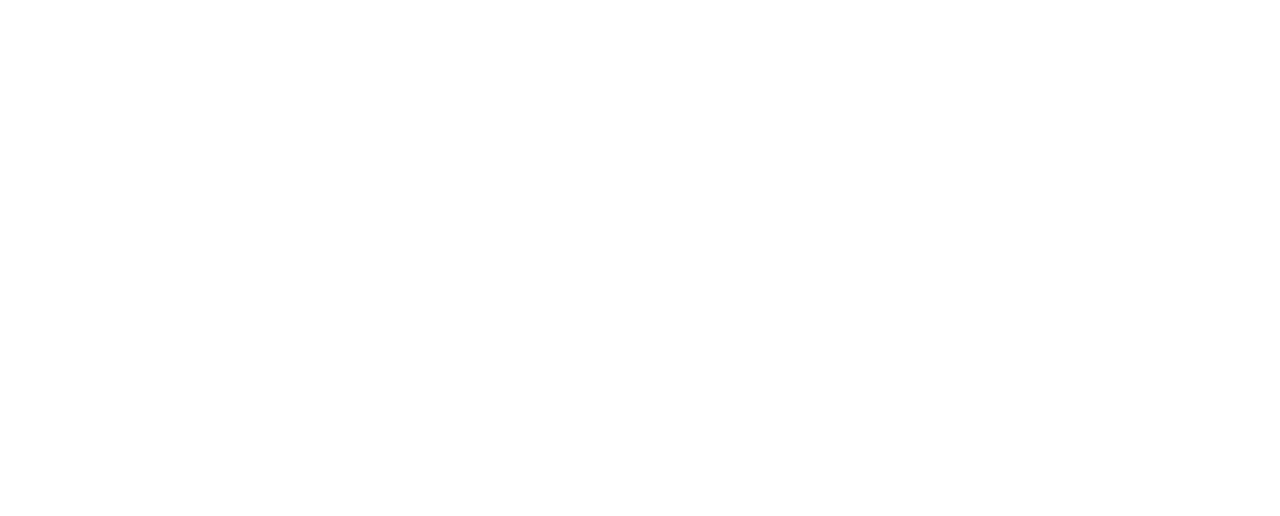
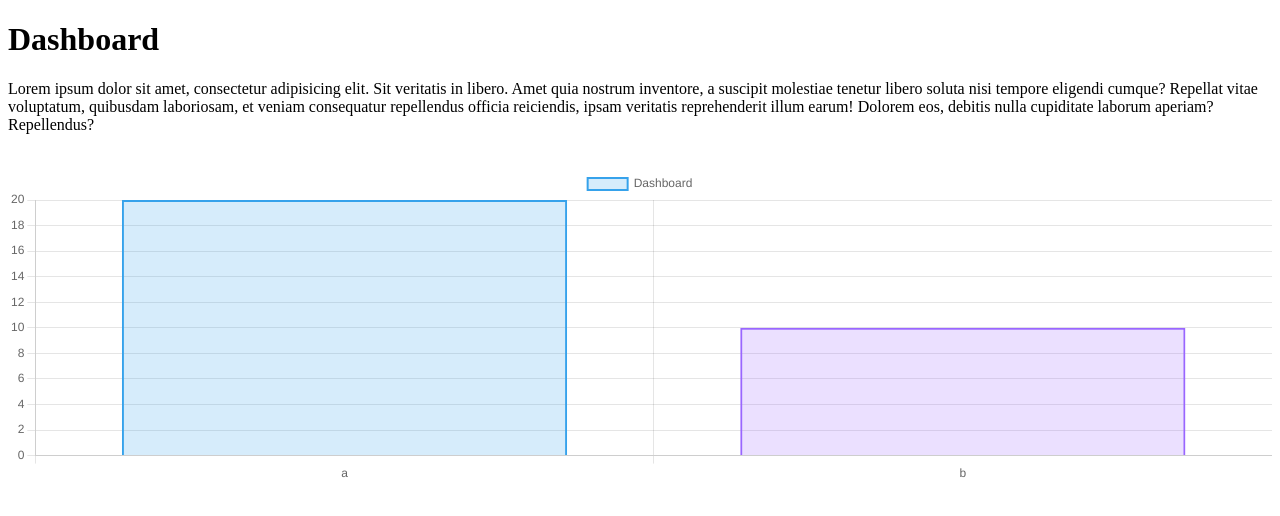
Before and after one commit to Anti2023/UDD_P3_Dashboard, a website: page index.html in a window 1280 px wide. Drawn offline with nearby package versions, Linux system fonts and the light colour scheme.

Commit message:
Agrego carpetas para modularización, instalo bootstrap a través de npm

```diff
--- a/app.js
+++ b/app.js
@@ -0,0 +1 @@
+import { grafico, chart } from './grafico.js'
--- /dev/null
+++ b/grafico.js
@@ -0,0 +1,23 @@
+const grafico = document.getElementById('graphic');
+
+const chart = new Chart(grafico, {
+    type: 'bar',
+    data: {
+        datasets: [{
+            data: [20, 10],
+            label: 'Dashboard',
+            backgroundColor: [
+                'rgba(54, 162, 235, 0.2)',
+                'rgba(153, 102, 255, 0.2)'
+            ],
+            borderColor: [
+                'rgb(54, 162, 235)',
+                'rgb(153, 102, 255)'
+            ],
+            borderWidth: 2
+        }],
+        labels: ['a', 'b']
+    }
+})
+
+export { grafico, chart };
--- a/index.html
+++ b/index.html
@@ -1,11 +1,21 @@
 <!DOCTYPE html>
-<html lang="en">
+<html lang="es">
+
 <head>
     <meta charset="UTF-8">
     <meta name="viewport" content="width=device-width, initial-scale=1.0">
-    <title>Document</title>
+    <title>Dashboard</title>
 </head>
+
 <body>
+    <h1>Dashboard</h1>
+    <p>Lorem ipsum dolor sit amet, consectetur adipisicing elit. Sit veritatis in libero. Amet quia nostrum inventore, a
+        suscipit molestiae tenetur libero soluta nisi tempore eligendi cumque? Repellat vitae voluptatum, quibusdam
+        laboriosam, et veniam consequatur repellendus officia reiciendis, ipsam veritatis reprehenderit illum earum!
+        Dolorem eos, debitis nulla cupiditate laborum aperiam? Repellendus?</p><br>
+    <canvas id="graphic" width="400" height="100"></canvas>
+    <script src="https://cdn.jsdelivr.net/npm/chart.js"></script>
+    <script type="module" src="./app.js"></script>
+</body>
 
-</body>
 </html>
--- a/package.json
+++ b/package.json
@@ -9,5 +9,8 @@
   },
   "keywords": [],
   "author": "M A Rivano",
-  "license": "ISC"
+  "license": "ISC",
+  "dependencies": {
+    "bootstrap": "^5.3.2"
+  }
 }
```
Also changed, not shown: funciones/funcion.js (added), 2 other files.
